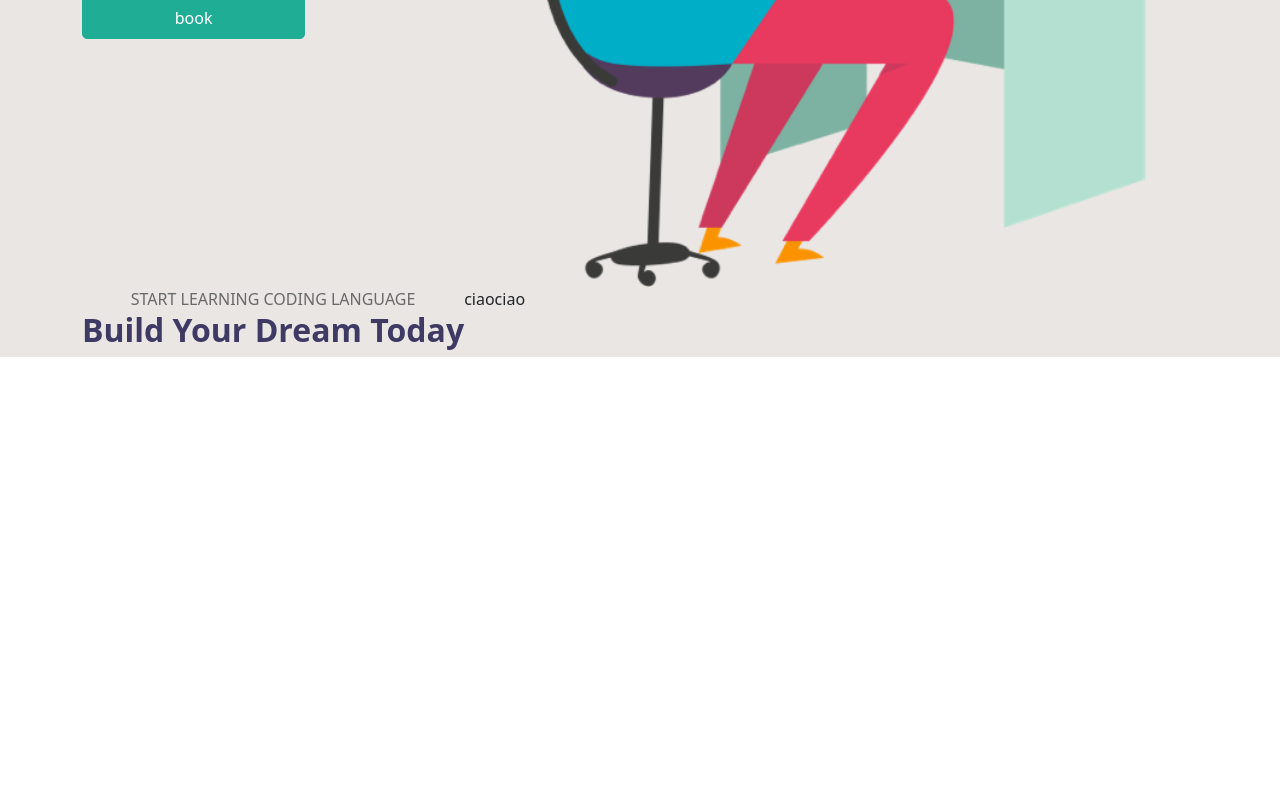
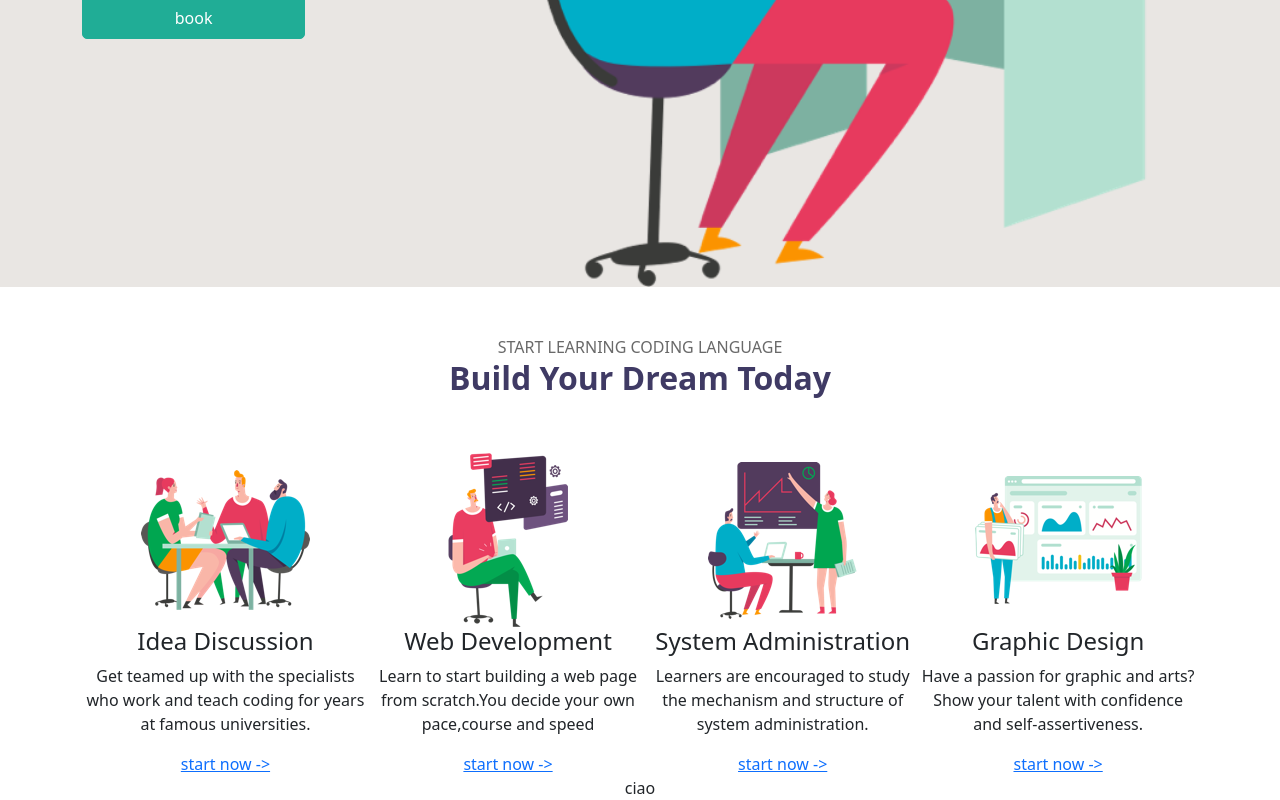
Before and after one commit to AndreaPiazza33/proj-html-vuejs, a Vue app: page / in a window 1280 px wide. Shown: the part 547-1347 px from the top of the page. Before the commit the page ends 904 px from the top, so only its background shows below. Built offline with nearby package versions, Linux system fonts and the light colour scheme.

Commit message:
feat: add options cards

```diff
--- a/index.js
+++ b/index.js
@@ -0,0 +1,30 @@
+/*seconda sezione card-option*/
+export const cards = {
+  /*OPTIONS*/
+  cardsOption: [
+    /*prima carta*/
+    {
+      imageUrl: "img/card-second-section-image-01.png",
+      title: "Idea Discussion",
+      text: "Get teamed up with the specialists who work and teach coding for years at famous universities.",
+    },
+    /*seconda carta*/
+    {
+      imageUrl: "img/card-second-section-image-02.png",
+      title: "Web Development",
+      text: "Learn to start building a web page from scratch.You decide your own pace,course and speed",
+    },
+    /*terza carta*/
+    {
+      imageUrl: "img/card-second-section-image-03.png",
+      title: "System Administration",
+      text: "Learners are encouraged to study the mechanism and structure of system administration.",
+    },
+    /*quarta carta*/
+    {
+      imageUrl: "img/card-second-section-image-04.png",
+      title: "Graphic Design",
+      text: "Have a passion for graphic and arts?Show your talent with confidence and self-assertiveness.",
+    },
+  ],
+};
--- a/src/App.vue
+++ b/src/App.vue
@@ -1,12 +1,16 @@
 <script>
+/*componenti*/
 import AppHeader from "./components/AppHeader.vue";
 import AppMain from "./components/AppMain.vue";
 import AppFooter from "./components/AppFooter.vue";
 
+/*js*/
+import { cards } from "../index";
+
 export default {
   data() {
     return {
-      title: "",
+      cards,
     };
   },
   components: { AppHeader, AppMain, AppFooter },
--- a/src/components/AppMain.vue
+++ b/src/components/AppMain.vue
@@ -1,10 +1,14 @@
 <script>
+/*import option*/
+import AppOptions from "./AppOptions.vue";
+
 export default {
   data() {
     return {
       title: "",
     };
   },
+  components: { AppOptions },
 };
 </script>
 
@@ -30,20 +34,21 @@ export default {
           <img src="img/first-section-image.png" alt="" />
         </div>
       </div>
-
+    </div>
+  </div>
   <!--SECONDA SEZIONE-->
-      <div class="flex-horizontal">
+  <div class="container flex-horizontal flex-wrap justify-content-center">
     <!--titolo sezione-->
-        <div class="section-title-center">
+    <div class="section-title-center my-5">
       <span>START LEARNING CODING LANGUAGE</span>
       <h2>Build Your Dream Today</h2>
     </div>
-        <!--cards corsi-->
-        <div>ciao</div>
+    <!--cards option corsi-->
+    <div class="flex-horizontal">
+      <AppOptions></AppOptions>
+    </div>
     <!--img + cards orizzontali-->
     <div>ciao</div>
-      </div>
-    </div>
   </div>
 </template>
 
--- /dev/null
+++ b/src/components/AppOptions.vue
@@ -0,0 +1,26 @@
+<script>
+import { cards } from "../../index";
+
+export default {
+  data() {
+    return {
+      cards,
+    };
+  },
+};
+</script>
+
+<template>
+  <div
+    class="flex-vertical align-items-center text-center"
+    v-for="option in cards.cardsOption"
+    :key="option.title"
+  >
+    <img :src="option.imageUrl" alt="options image" />
+    <h4>{{ option.title }}</h4>
+    <p>{{ option.text }}</p>
+    <a href="#">start now -></a>
+  </div>
+</template>
+
+<style lang="scss"></style>
```
Lines whose indentation alone changed are shown as unchanged.
